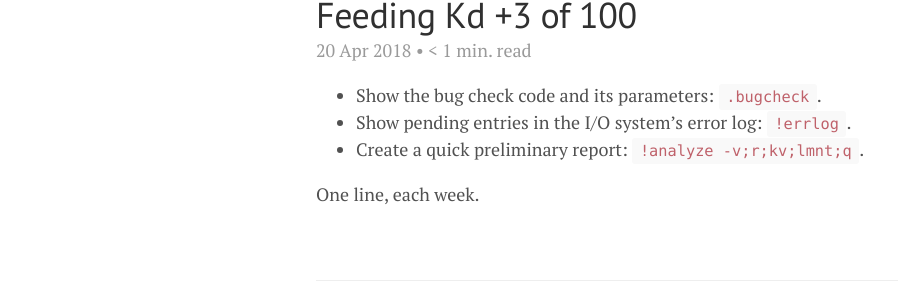
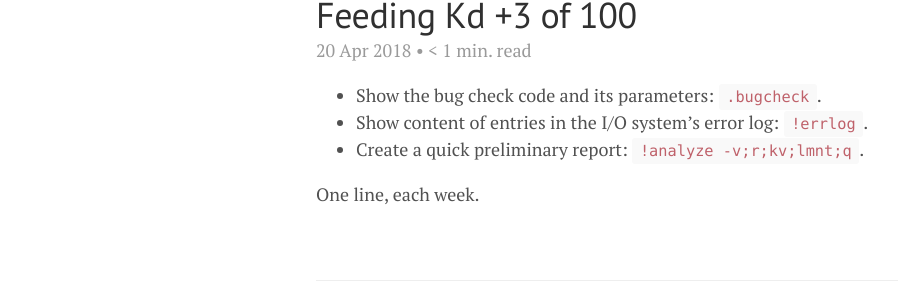
Before and after one commit to lgeurts/lgeurts.github.io, a Jekyll site: the page built from _posts/2018-04-20-feeding-kd.md, in a window 1280 px wide. Shown: the part 127-432 px from the top of the page, without its empty margins (0-898 px from the left). Built offline with Jekyll 4.4.1, drawn with Linux system fonts in a browser that asks for light colours; nearby versions of some CDN libraries; comment, search, counter and statistics services are not loaded.

Commit message:
Update 2018-04-20-feeding-kd.md

```diff
--- a/_posts/2018-04-20-feeding-kd.md
+++ b/_posts/2018-04-20-feeding-kd.md
@@ -8,7 +8,7 @@ tags: [ WinDbg ]
 ---
 
 * Show the bug check code and its parameters: `.bugcheck`.
-* Show pending entries in the I/O system's error log: `!errlog`.
+* Show content of entries in the I/O system's error log: `!errlog`.
 * Create a quick preliminary report: `!analyze -v;r;kv;lmnt;q`.
 
 One line, each week.
```
